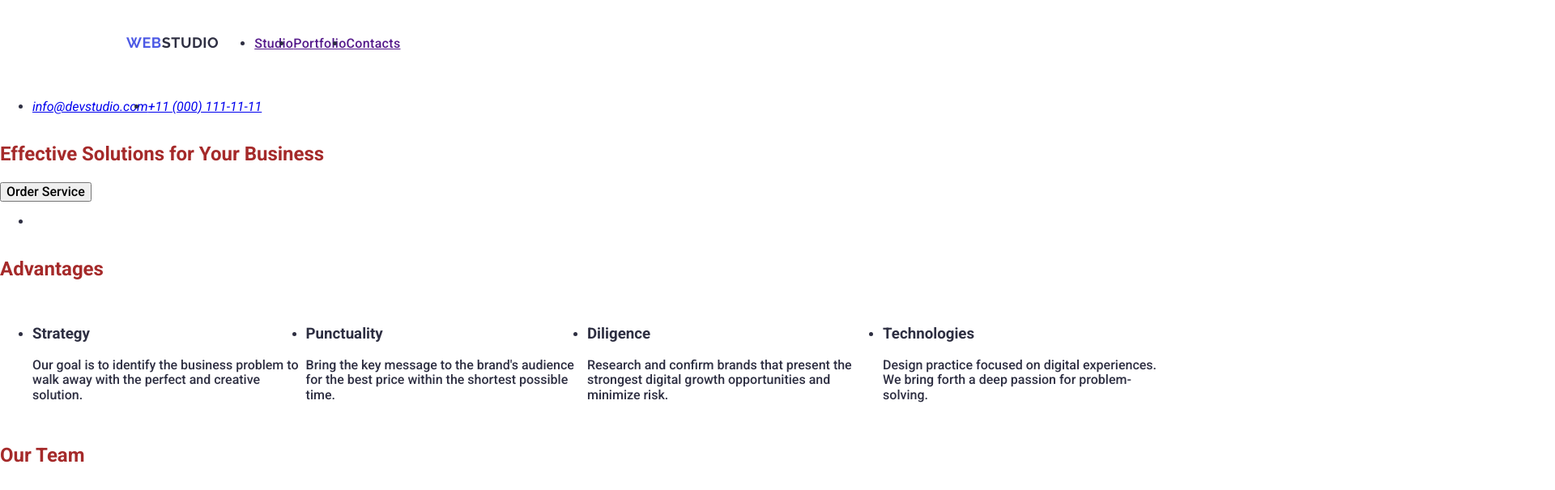
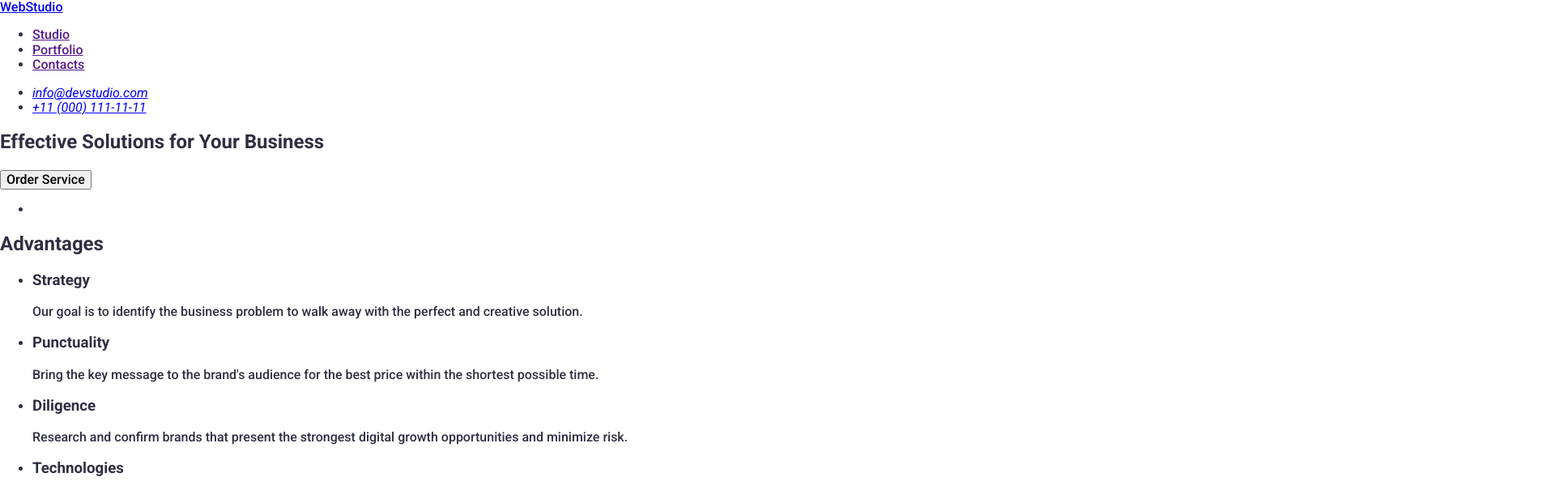
Before and after one commit to Sashko-kapillar/goit-markup-hw-02, a plain HTML site: page index.html in a window 1280 px wide. Shown: the top 605 px of the page at 81% size, 1920 px wide, since content can reach past the window. Drawn offline with nearby package versions, Linux system fonts and the light colour scheme.

Commit message:
mod css file

```diff
--- a/css/style.css
+++ b/css/style.css
@@ -5,41 +5,3 @@ body {
     height: 732px;
     background: #fff;
 }
-
-.top-line {
-    margin: 0;
-}
-
-h1, h2 {
-    color: brown;
-}
-
-.nav {
-    padding:25.5px 76px 25.5px 156px;
-}
-
-.nav-menu {
-    font-weight: 500;
-    font-size: 16px;
-    line-height: 1.5;
-    letter-spacing: 0.02em;
-}
-
-ul {
-    display: inline-flex;
-}
-
-.logo-link {
-    font-family: "Raleway", sans-serif;
-    font-weight: 700;
-    font-size: 18px;
-    line-height: 1.16667;
-    letter-spacing: 0.03em;
-    color: #2e2f42;
-    text-transform: uppercase;
-    text-decoration: none;
-}
-
-.logo-clr {
-    color: #4d5ae5;
-}
--- a/index.html
+++ b/index.html
@@ -115,32 +115,32 @@
         <h2>Our Portfolio</h2>
         <ul class="row-1">
           <li>
-            <img src="./images/img-5.jpg" alt="" width="360">
+            <img src="./images/img-5.jpg" alt="Banking App" width="360">
             <h3>Banking App</h3>
             <p>App</p>
           </li>
           <li>
-            <img src="./images/img-4.jpg" alt="" width="360">
+            <img src="./images/img-4.jpg" alt="Cashless Payment" width="360">
             <h3>Cashless Payment</h3>
             <p>Marketing</p>
           </li>
           <li>
-            <img src="./images/img-3.jpg" alt="" width="360">
+            <img src="./images/img-3.jpg" alt="Meditation App" width="360">
             <h3>Meditation App</h3>
             <p>App</p>
           </li>
           <li>
-            <img src="./images/img-2.jpg" alt="" width="360">
+            <img src="./images/img-2.jpg" alt="Taxi Service" width="360">
             <h3>Taxi Service</h3>
             <p>Marketing</p>
           </li>
           <li>
-            <img src="./images/img-1.jpg" alt="" width="360">
+            <img src="./images/img-1.jpg" alt="Screen Illustrations" width="360">
             <h3>Screen Illustrations</h3>
             <p>Design</p>
           </li>
           <li>
-            <img src="./images/img.jpg" alt="" width="360">
+            <img src="./images/img.jpg" alt="Online Courses" width="360">
             <h3>Online Courses</h3>
             <p>Marketing</p>
           </li>
```
